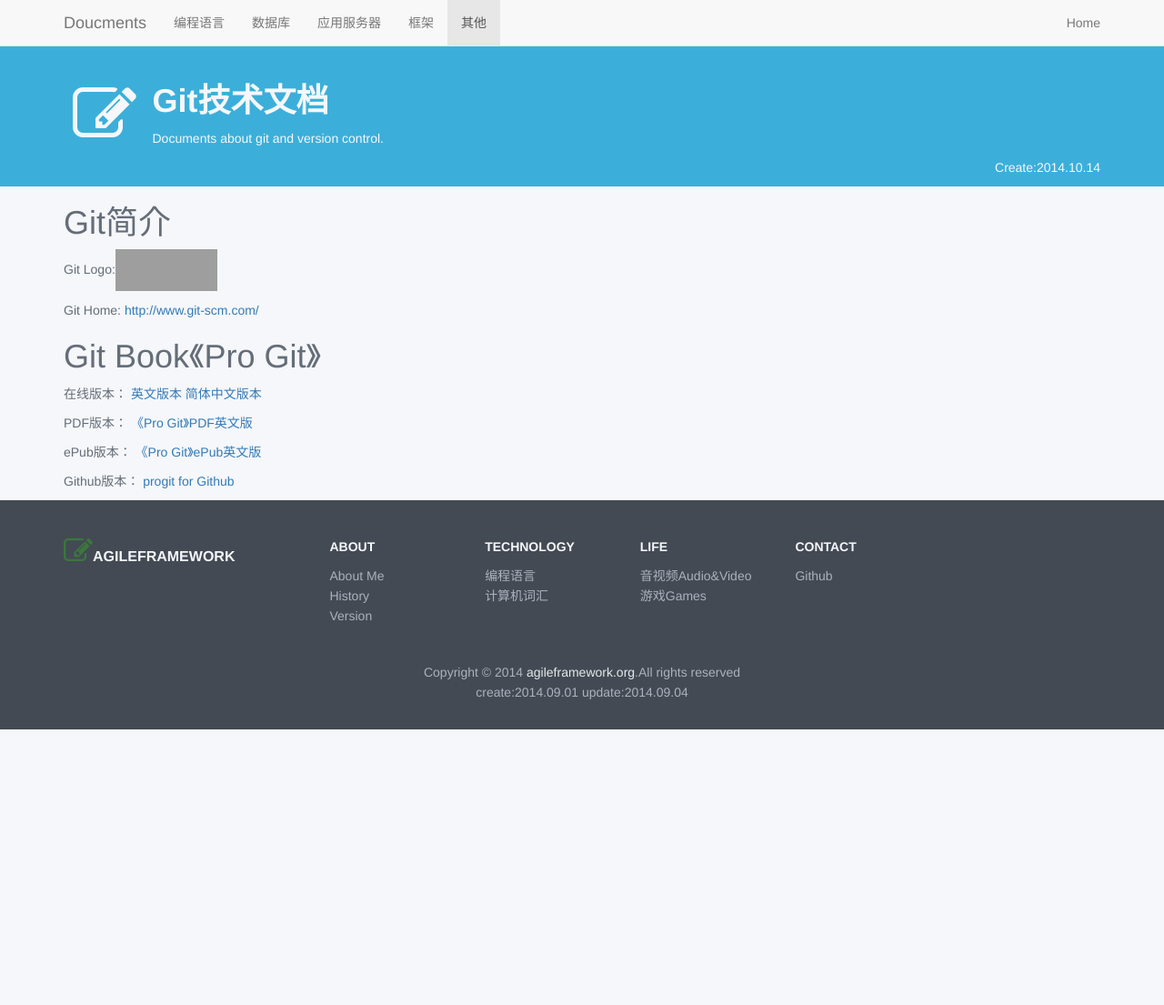
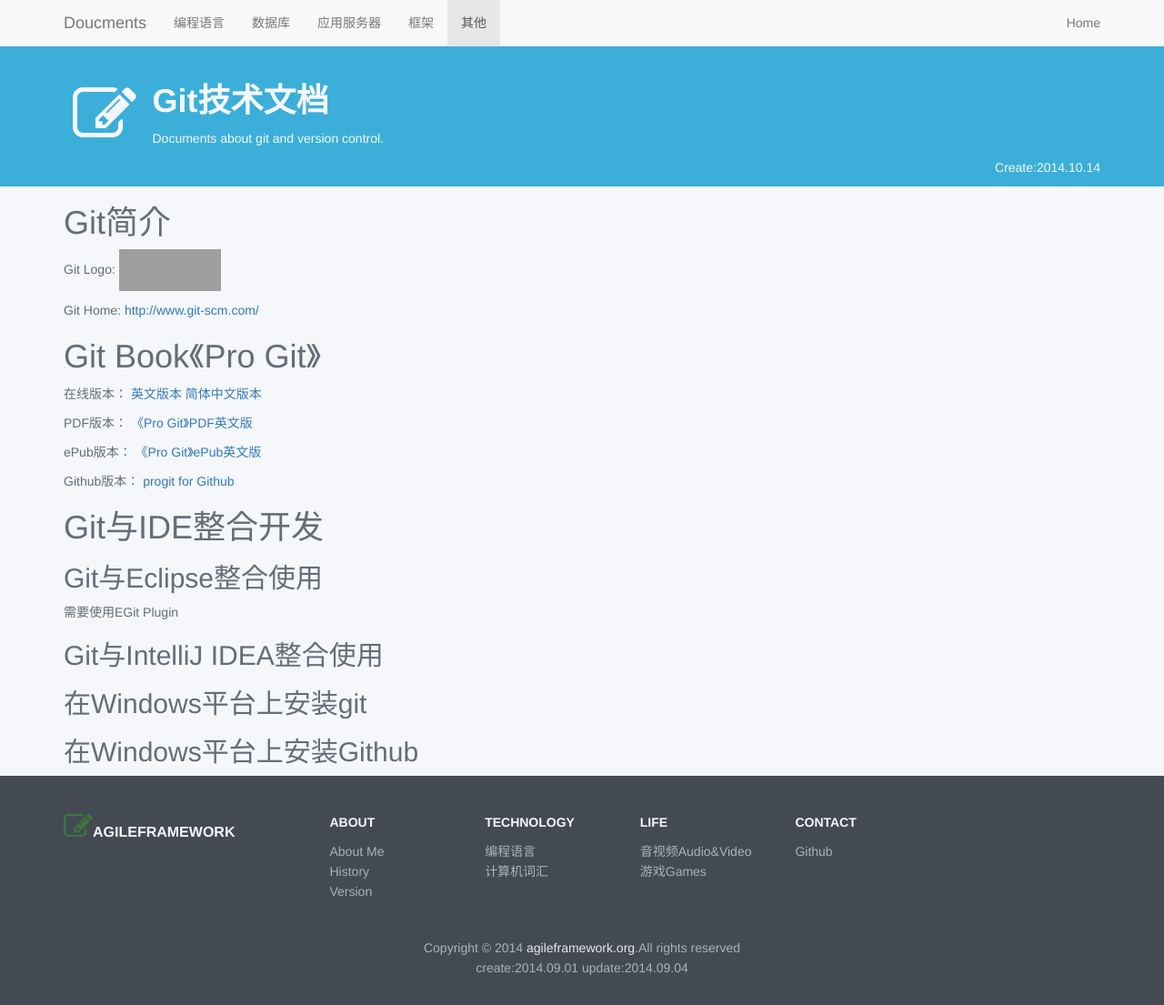
Before and after one commit to oxidyc/ikms.github.io, a Jekyll site: the page built from _posts/2014-10-14-git.html, in a window 1280 px wide. Shown: the whole page at 91% size. Built offline with Jekyll 4.4.1, drawn with Linux system fonts in a browser that asks for light colours; nearby versions of some CDN libraries; before the commit the page ends 900 px from its top, so only the background shows below that; grey boxes are pictures that could not be loaded.

Commit message:
update git documents

```diff
--- a/_posts/2014-10-14-git.html
+++ b/_posts/2014-10-14-git.html
@@ -15,8 +15,13 @@
 </head>
 <body>
 <h1>Git简介</h1>
-<p>Git Logo:<img src="http://www.git-scm.com/images/logo@2x.png" width="112" height="46"></p>
-<p>Git Home: <a href="http://www.git-scm.com/" target="_blank">http://www.git-scm.com/</a></p>
+<p>Git Logo:
+    <img src="http://www.git-scm.com/images/logo@2x.png" width="112" height="46">
+</p>
+<p>Git Home:
+    <a href="http://www.git-scm.com/" target="_blank">http://www.git-scm.com/</a>
+</p>
+
 <h1>Git Book《Pro Git》</h1>
 <p>在线版本：
     <a href="http://www.git-scm.com/book" target="_blank">英文版本</a>
@@ -31,5 +36,12 @@
 <p>Github版本：
     <a href="https://github.com/progit/progit" target="_blank">progit for Github</a>
 </p>
+
+<h1>Git与IDE整合开发</h1>
+<h2>Git与Eclipse整合使用</h2>
+<p>需要使用EGit Plugin</p>
+<h2>Git与IntelliJ IDEA整合使用</h2>
+<h2>在Windows平台上安装git</h2>
+<h2>在Windows平台上安装Github</h2>
 </body>
 </html>
```
